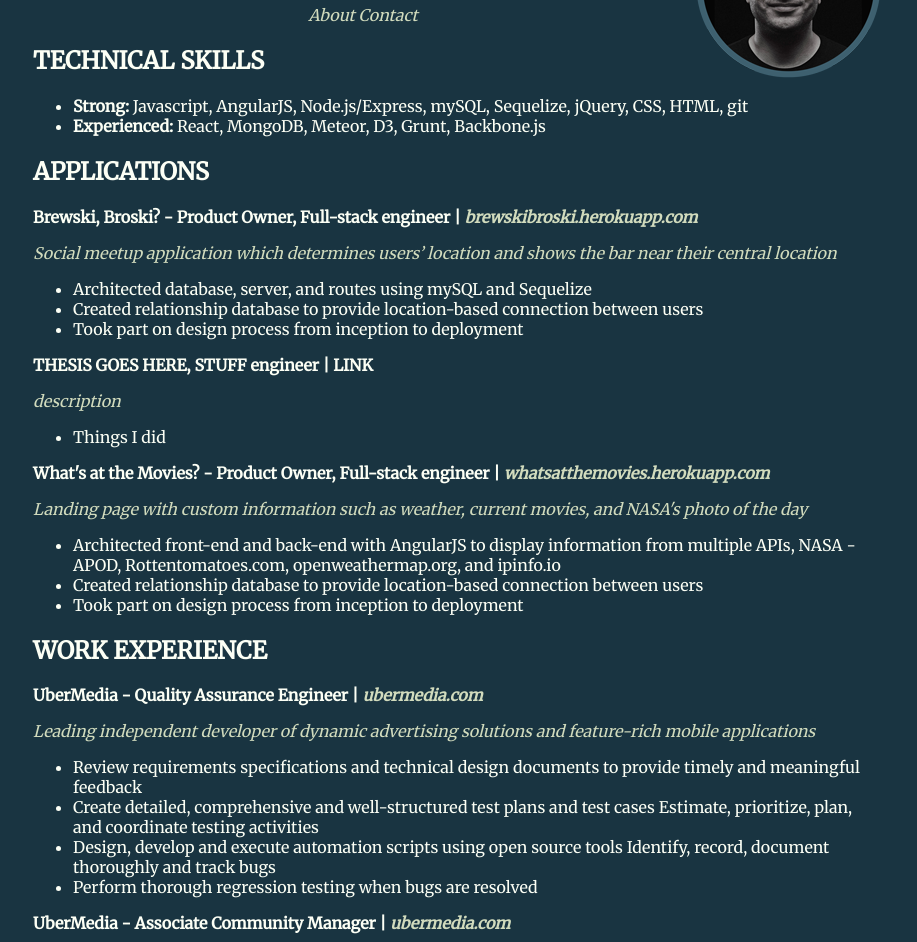
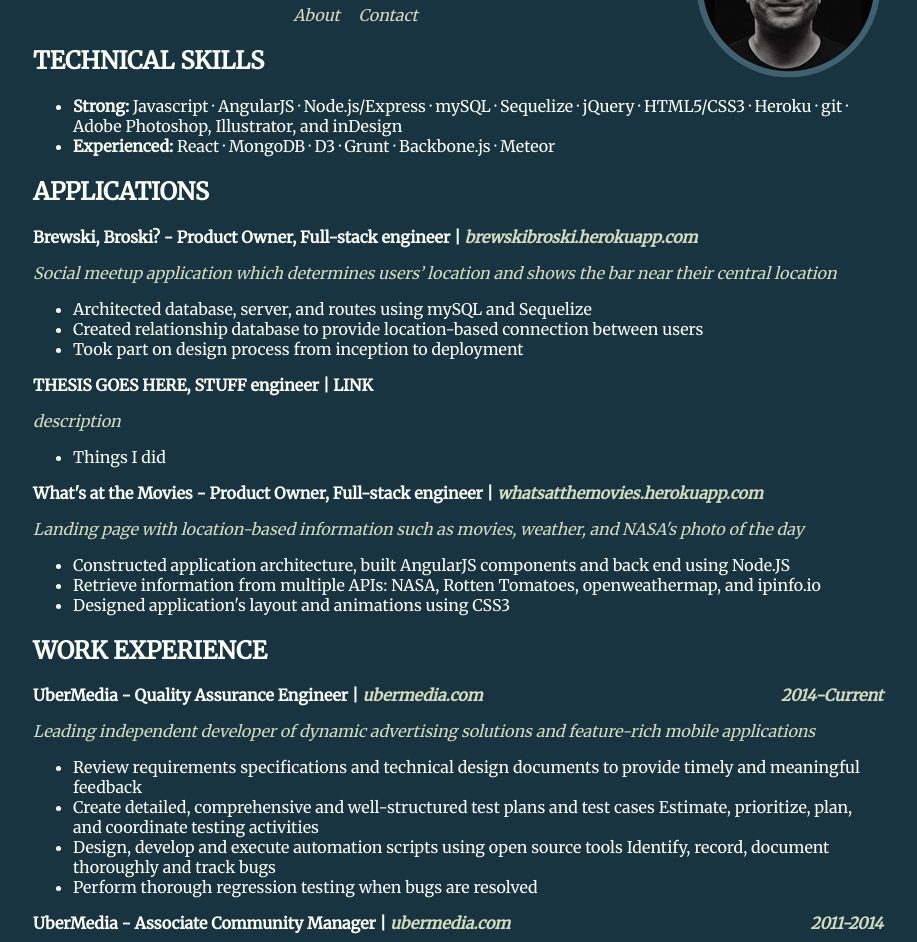
Before and after one commit to dela1000/dela1000.github.io, a website: page index.html at #/contact in a window 1280 px wide. Shown: the part 150-1092 px from the top of the page, without its empty margins (182-1099 px from the left). Drawn offline with nearby package versions, Linux system fonts and the light colour scheme; some packages are replaced by stand-ins of ours.

Commit message:
More css

```diff
--- a/app/about/about.html
+++ b/app/about/about.html
@@ -1,8 +1,8 @@
 <div class='container'>
 <h2>TECHNICAL SKILLS</h2>
 <ul>
-  <li><b>Strong:</b> Javascript, AngularJS, Node.js/Express, mySQL, Sequelize, jQuery, CSS, HTML, git</li>
-  <li><b>Experienced:</b> React, MongoDB, Meteor, D3, Grunt, Backbone.js</li>
+  <li><b>Strong:</b> Javascript · AngularJS · Node.js/Express · mySQL · Sequelize · jQuery · HTML5/CSS3 · Heroku · git · Adobe Photoshop, Illustrator, and inDesign</li>
+  <li><b>Experienced:</b> React · MongoDB · D3 · Grunt · Backbone.js · Meteor</li>
 </ul>
 
 <h2>APPLICATIONS</h2>
@@ -20,16 +20,16 @@
   <li>Things I did</li>
 </ul>
 
-<p>What's at the Movies? - Product Owner, Full-stack engineer | <a href="http://whatsatthemovies.herokuapp.com" target="_blank"> whatsatthemovies.herokuapp.com</a></p>
-<a>Landing page with custom information such as weather, current movies, and NASA's photo of the day</a>
+<p>What's at the Movies - Product Owner, Full-stack engineer | <a href="http://whatsatthemovies.herokuapp.com" target="_blank"> whatsatthemovies.herokuapp.com</a></p>
+<a>Landing page with location-based information such as movies, weather, and NASA's photo of the day</a>
 <ul>
-  <li>Architected front-end and back-end with AngularJS to display information from multiple APIs, NASA -APOD, Rottentomatoes.com, openweathermap.org, and ipinfo.io</li>
-  <li>Created relationship database to provide location-based connection between users</li>
-  <li>Took part on design process from inception to deployment</li>
+  <li>Constructed application architecture, built AngularJS components and back end using Node.JS</li>
+  <li>Retrieve information from multiple APIs: NASA, Rotten Tomatoes, openweathermap, and ipinfo.io</li>
+  <li>Designed application's layout and animations using CSS3</li>
 </ul>
 
 <h2>WORK EXPERIENCE</h2>
-<p>UberMedia - Quality Assurance Engineer | <a href="http://ubermedia.com" target="_blank"> ubermedia.com</a></p>
+<p>UberMedia - Quality Assurance Engineer | <a href="http://ubermedia.com" target="_blank"> ubermedia.com</a><a class="floatRight">2014-Current</a></p>
 <a>Leading independent developer of dynamic advertising solutions and feature-rich mobile applications</a>
 <ul>
   <li>Review requirements specifications and technical design documents to provide timely and meaningful feedback</li>
@@ -40,7 +40,7 @@
   <li>Perform thorough regression testing when bugs are resolved</li>
 </ul>
 
-<p>UberMedia - Associate Community Manager | <a href="http://ubermedia.com" target="_blank"> ubermedia.com</a></p>
+<p>UberMedia - Associate Community Manager | <a href="http://ubermedia.com" target="_blank"> ubermedia.com</a><a class="floatRight">2011-2014</a></p>
 <a>Leading independent developer of dynamic advertising solutions and feature-rich mobile applications</a>
 <ul>
   <li>Provided customer support for UberSocial, Echofon, Plume, and Twidroyd using multiple platforms such as Zendesk, Tender Support, and TwitSpark</li>
@@ -49,7 +49,7 @@
   <li>Created the Facebook timeline for UberSocial and Echofon while increasing the likes from zero to near 5000 and 1500, respectively</li>
 </ul>
 
-<p>American Museum of Ceramics Arts - Marketing Manager | <a href="http://amoca.org" target="_blank"> amoca.org</a></p>
+<p>American Museum of Ceramics Arts - Marketing Manager | <a href="http://amoca.org" target="_blank"> amoca.org</a><a class="floatRight">2010-2011</a></p>
 <a>Focus on ceramics arts and the history of its development in Southern California</a>
 <ul>
   <li>Spearheaded development of new website using Joomla!</li>
@@ -57,7 +57,7 @@
   <li>Prepared mailers, logged incoming memberships and donations, organized meetings and wrote letters on behalf of the museum director</li>
 </ul>
 
-<p>The Hungtington Library - Art Department Intern | <a href="http://huntington.org" target="_blank"> huntington.org</a></p>
+<p>The Hungtington Library - Art Department Intern | <a href="http://huntington.org" target="_blank"> huntington.org</a><a class="floatRight">2008-2011</a></p>
 <a>Leading art institution and library in Southern California</a>
 <ul>
   <li>Cataloged a collection of 2,500 American works on paper using The Museum System</li>
--- a/index.html
+++ b/index.html
@@ -17,7 +17,7 @@
   <div class="container">
     <div>
     <div id="header">
-      <img src="/assets/dd.png">
+      <img class="floatRight" src="/assets/dd.png">
       <p id="name">Daniel De La Rosa</p>
       <p id="title">Software Engineer</p>
     </div>
--- a/stylesheet.css
+++ b/stylesheet.css
@@ -30,14 +30,15 @@
   font-family: 'Raleway', sans-serif;
 }
 
-#header img{
-  float: right;
-}
 
 #links{
   text-align: center;
   margin: 0 auto;
   margin-top: 7px;
+}
+
+#links a{
+  padding-right: 15px;
 }
 
 #name{
@@ -52,7 +53,7 @@
 }
 
 /*==============================*\
-border-style:  Section
+Body Section
 \*==============================*/
 
 .container p{
@@ -62,3 +63,7 @@
 .container a{
   font-style: italic;
 }
+
+.floatRight{
+  float: right;
+}
```
Also changed, not shown: app/contact/contact.html (+3 -3 lines).
